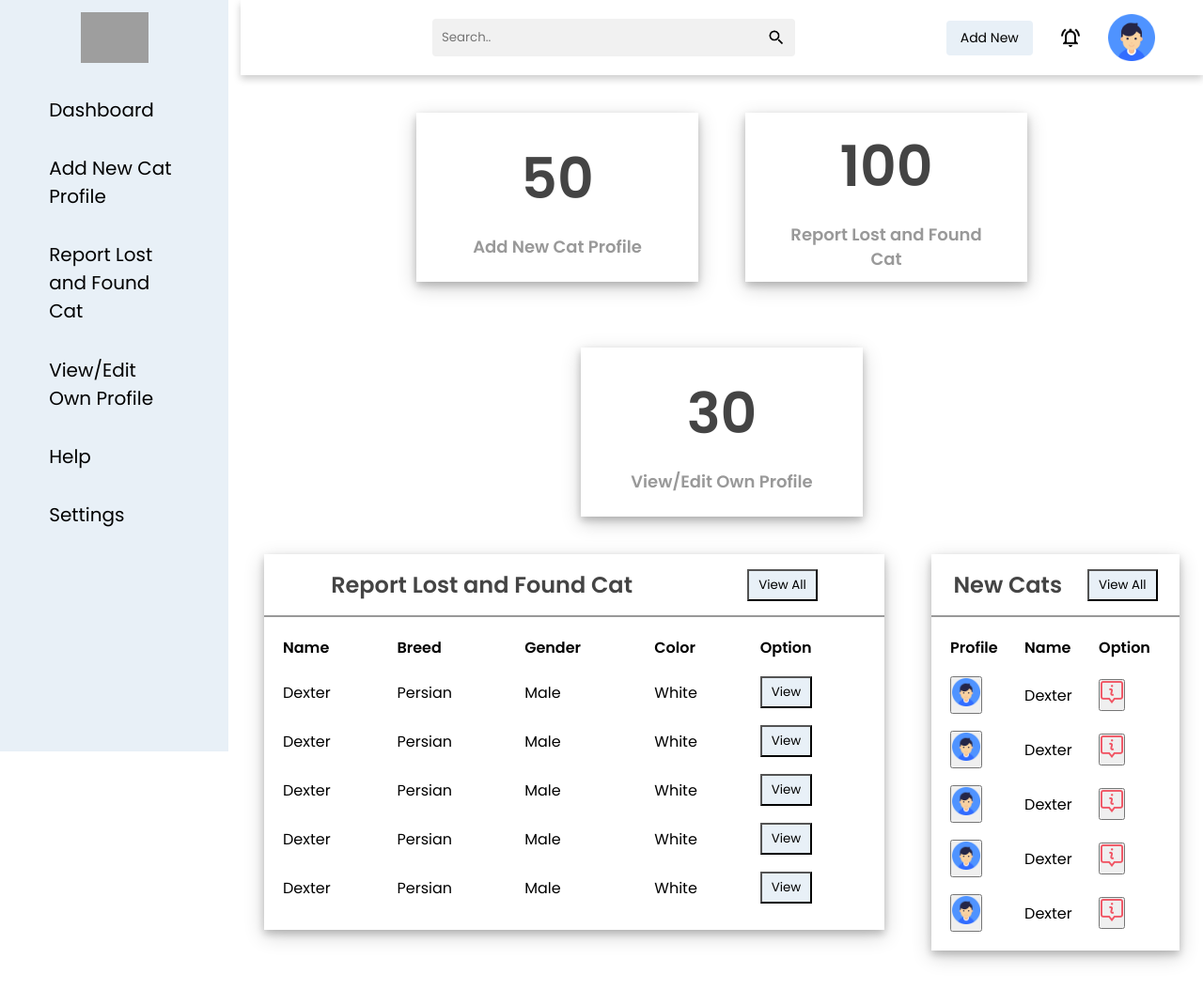
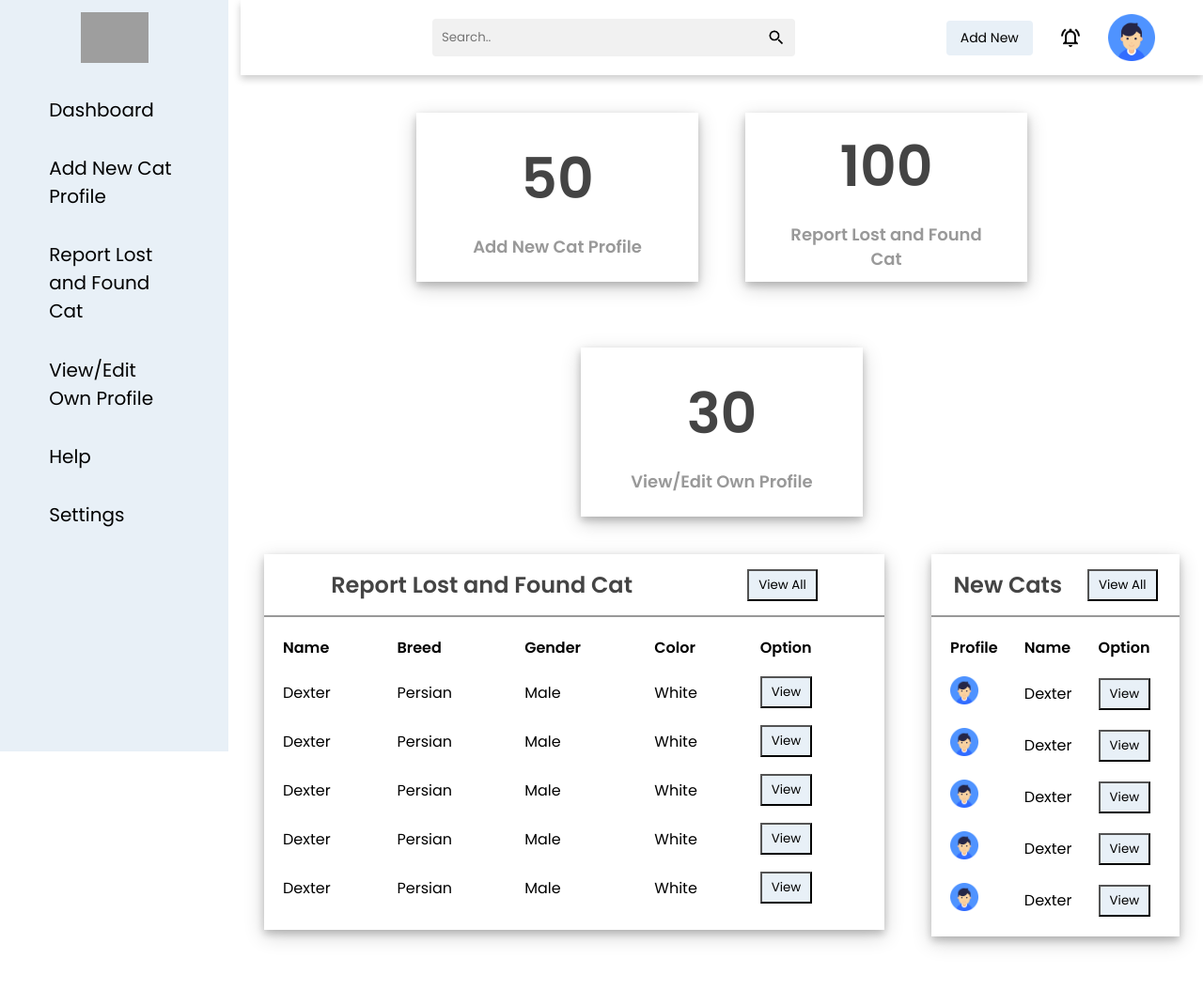
Before and after one commit to JohnLorcanParaiso/PurrSafe-System, a PHP site: page /dashboard.php in a window 1280 px wide. Shown: the whole page at 94% size. Run offline with PHP 8.4, Linux system fonts and the light colour scheme; grey boxes are pictures that could not be loaded.

Commit message:
updated dashboard file

```diff
--- a/dashboard.php
+++ b/dashboard.php
@@ -33,6 +33,14 @@ if ($_SERVER['REQUEST_METHOD'] == 'POST') {
         case 'search':
             $search_query = isset($_POST['search']) ? $_POST['search'] : '';
             header("Location: search.php?q=" . urlencode($search_query));
+            exit();
+
+        case 'profile':
+            header("Location: view_edit_profile.php");
+            exit();
+
+        case 'add_cat':
+            header("Location: add_new_cat.php");
             exit();
 
         default:
@@ -466,7 +474,7 @@ $profile_count = 30;
                 </form>
                 <div class="user">
                     <form method="POST" style="display: inline;">
-                        <button type="submit" name="action" value="add_new" class="btn">Add New</button>
+                        <button type="submit" name="action" value="add_cat" class="btn">Add New</button>
                     </form>
                     <form method="POST" style="display: inline;">
                         <button type="submit" name="action" value="notifications" class="icon-btn">
@@ -509,7 +517,9 @@ $profile_count = 30;
                 <div class="report-lost">
                     <div class="title">
                         <h2>Report Lost and Found Cat</h2>
-                        <button type="submit" class="btn">View All</button>
+                        <form method="POST" style="display: inline;">
+                            <button type="submit" name="action" value="report_cat" class="btn">View All</button>
+                        </form>
                     </div>
                     <table>
                         <tr>
@@ -568,29 +578,49 @@ $profile_count = 30;
                             <th>Option</th>
                         </tr>
                         <tr>
-                            <td><button type="submit"><img src="user.png" alt="user"></button></td>
+                            <td><img src="user.png" alt="user"></td>
                             <td>Dexter</td>
-                            <td><button type="submit"><img src="info.png" alt="info"></button></td>
+                            <td>
+                                <form method="POST" style="display: inline;">
+                                    <button type="submit" name="action" value="report_cat" class="btn">View</button>
+                                </form>
+                            </td>
                         </tr>
                         <tr>
-                            <td><button type="submit"><img src="user.png" alt="user"></button></td>
+                            <td><img src="user.png" alt="user"></td>
                             <td>Dexter</td>
-                            <td><button type="submit"><img src="info.png" alt="info"></button></td>
+                            <td>
+                                <form method="POST" style="display: inline;">
+                                    <button type="submit" name="action" value="report_cat" class="btn">View</button>
+                                </form>
+                            </td>
                         </tr>
                         <tr>
-                            <td><button type="submit"><img src="user.png" alt="user"></button></td>
+                            <td><img src="user.png" alt="user"></td>
                             <td>Dexter</td>
-                            <td><button type="submit"><img src="info.png" alt="info"></button></td>
+                            <td>
+                                <form method="POST" style="display: inline;">
+                                    <button type="submit" name="action" value="report_cat" class="btn">View</button>
+                                </form>
+                            </td>
                         </tr>
                         <tr>
-                            <td><button type="submit"><img src="user.png" alt="user"></button></td>
+                            <td><img src="user.png" alt="user"></td>
                             <td>Dexter</td>
-                            <td><button type="submit"><img src="info.png" alt="info"></button></td>
+                            <td>
+                                <form method="POST" style="display: inline;">
+                                    <button type="submit" name="action" value="report_cat" class="btn">View</button>
+                                </form>
+                            </td>
                         </tr>
                         <tr>
-                            <td><button type="submit"><img src="user.png" alt="user"></button></td>
+                            <td><img src="user.png" alt="user"></td>
                             <td>Dexter</td>
-                            <td><button type="submit"><img src="info.png" alt="info"></button></td>
+                            <td>
+                                <form method="POST" style="display: inline;">
+                                    <button type="submit" name="action" value="report_cat" class="btn">View</button>
+                                </form>
+                            </td>
                         </tr>
                     </table>
                 </div>
```
